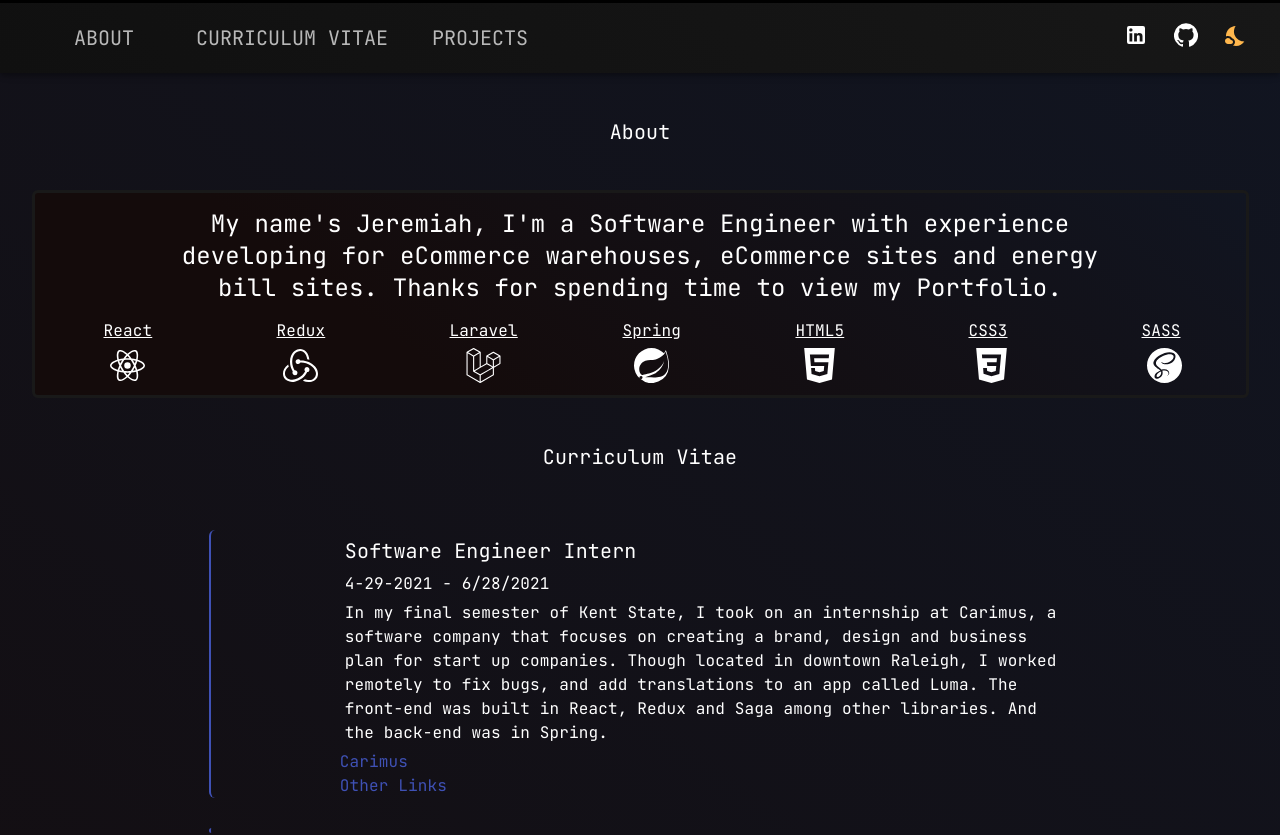
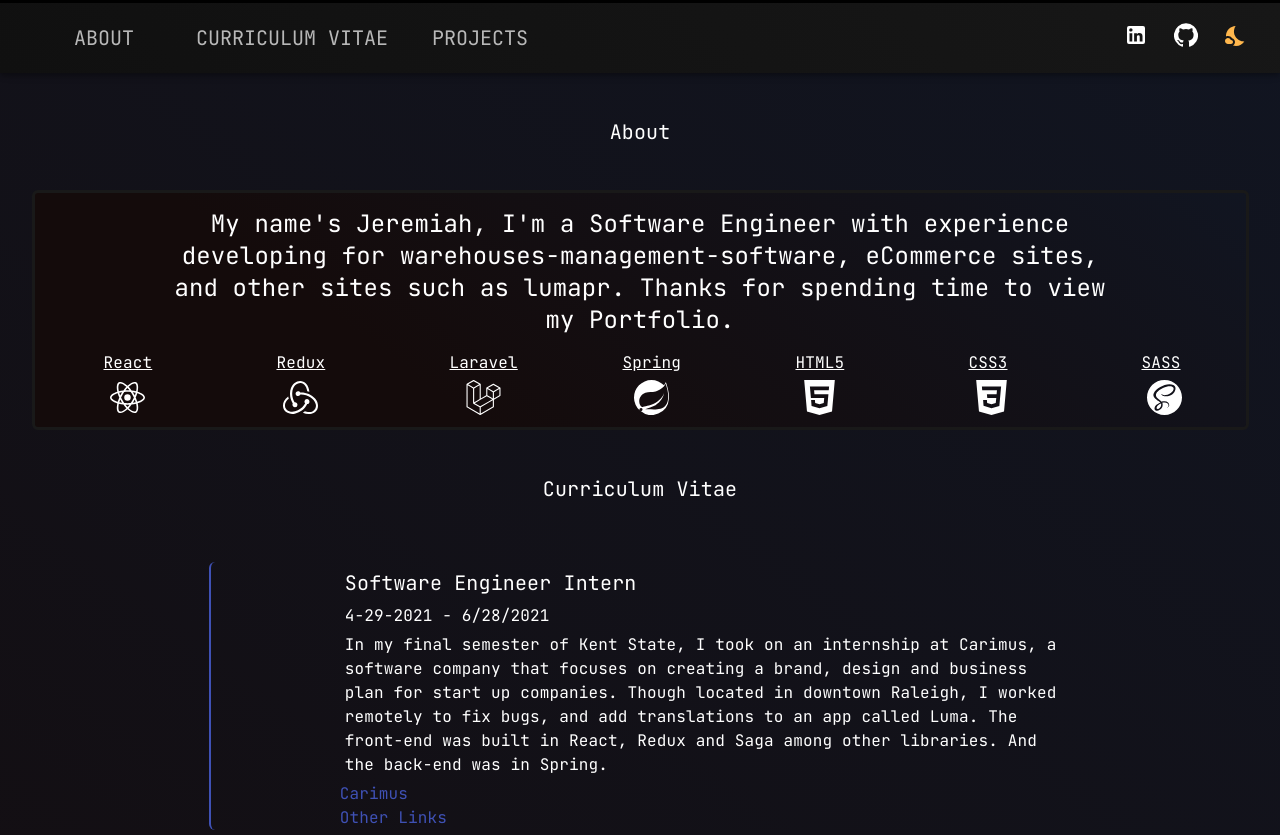
Before and after one commit to heckwithu2/portfolio-react-front-end, a React (Create React App) app: page /home in a window 1280 px wide. Shown: the top 835 px of the page. Built offline with nearby package versions, Linux system fonts and the light colour scheme.

Commit message:
Spelling mistakes

```diff
--- a/src/Components/message/index.js
+++ b/src/Components/message/index.js
@@ -19,6 +19,6 @@ Message.propTypes = {
 }
 
 Message.defaultProps = {
-    body: "My name's Jeremiah, I'm a Software Engineer with experience developing for eCommerce warehouses, eCommerce sites and energy bill sites. Thanks for spending time to view my Portfolio.",
+    body: "My name's Jeremiah, I'm a Software Engineer with experience developing for warehouses-management-software, eCommerce sites, and other sites such as lumapr. Thanks for spending time to view my Portfolio.",
 }
 export default Message;
```
